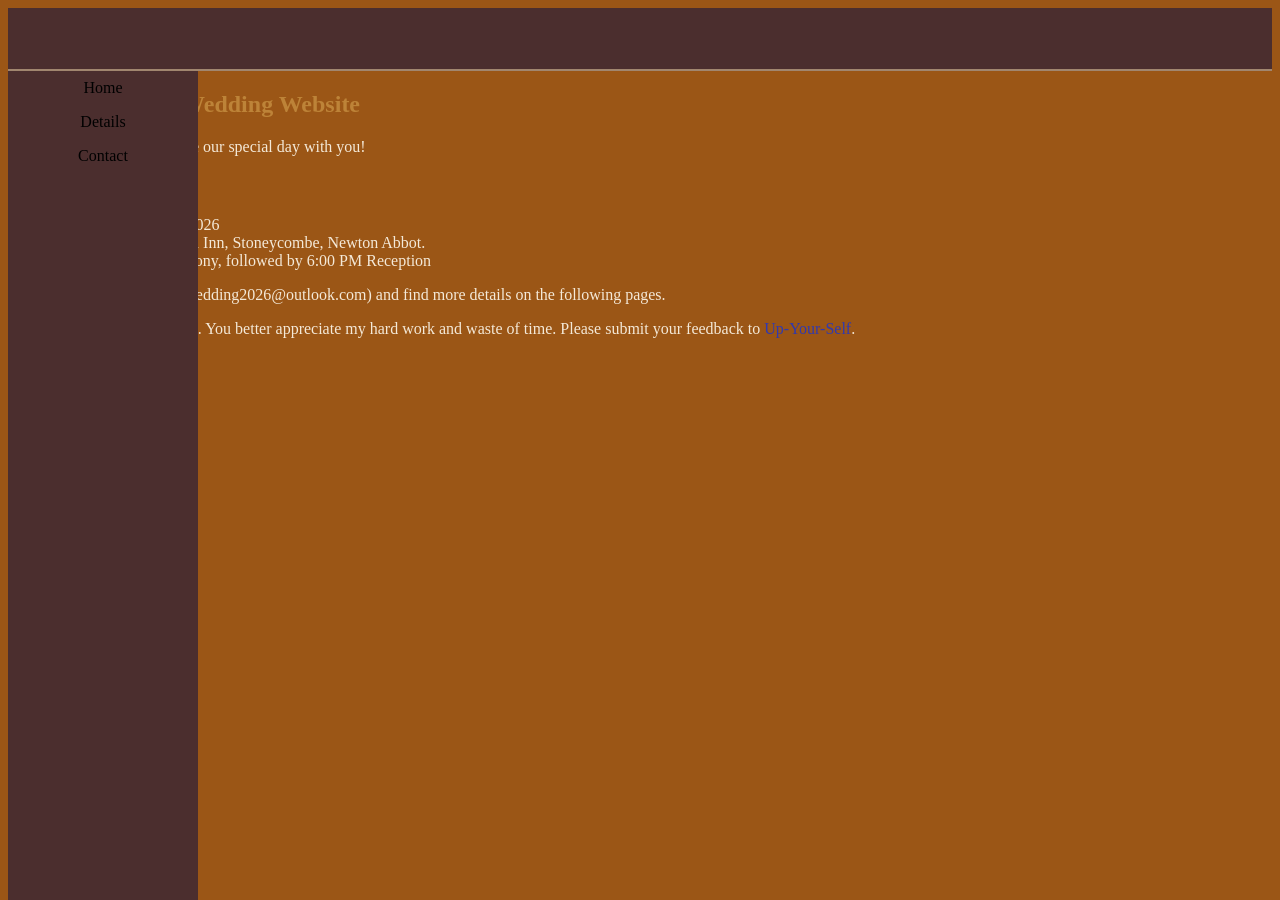
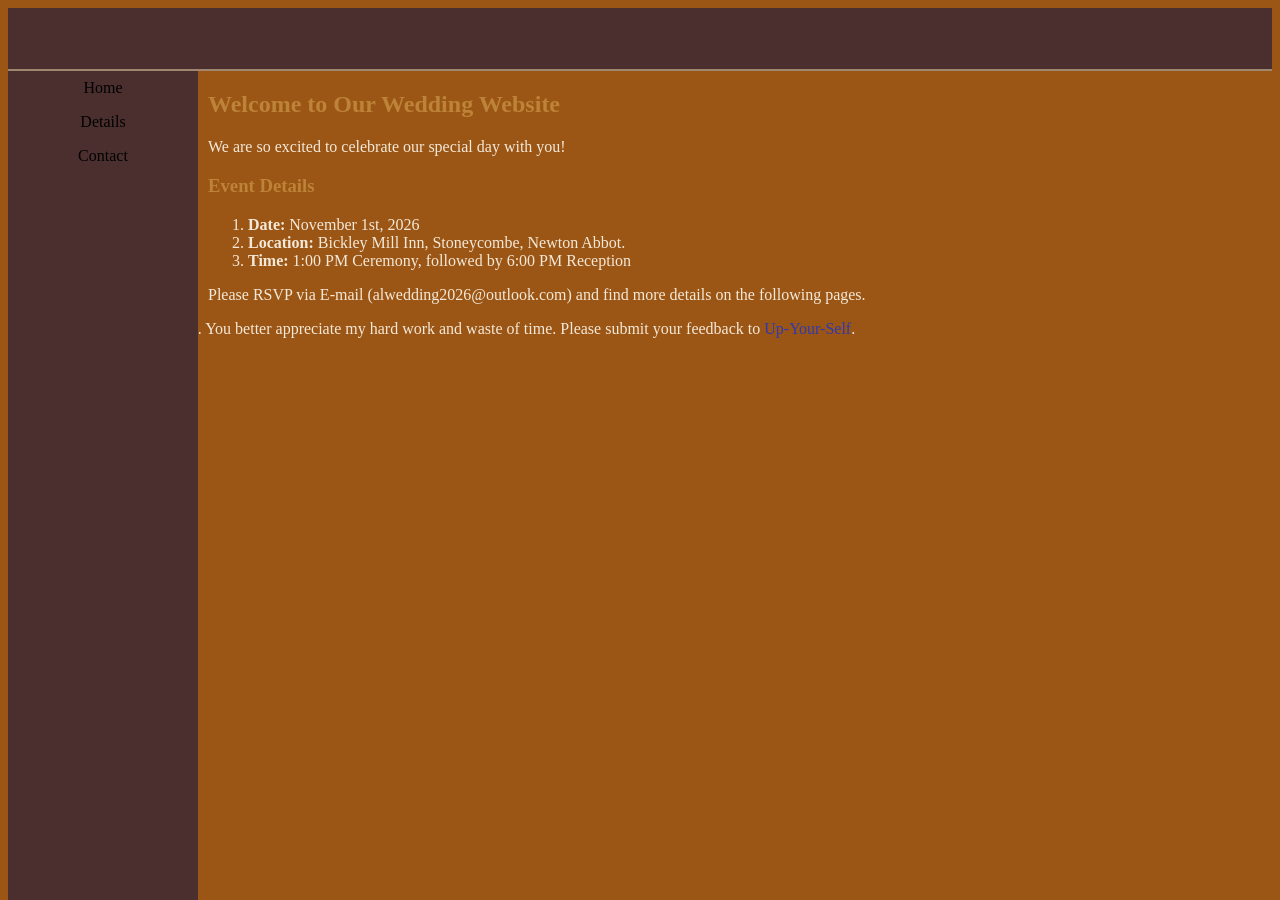
Before and after one commit to LewisSDAFNI/ALWedding2026, a Jekyll site: the page built from docs/index.md, in a window 1280 px wide. Built offline with Jekyll 4.4.1, drawn with Linux system fonts in a browser that asks for light colours.

Commit message:
lefet not righ

```diff
--- a/docs/assets/css/autumnal_gothic.css
+++ b/docs/assets/css/autumnal_gothic.css
@@ -17,7 +17,7 @@ main {
   text-align: left;
   background-color: #9b5616;
   color: #f4e9d8;
-  margin-right: 200px;
+  margin-left: 200px;
 }
 
 a.ex1 {
```
